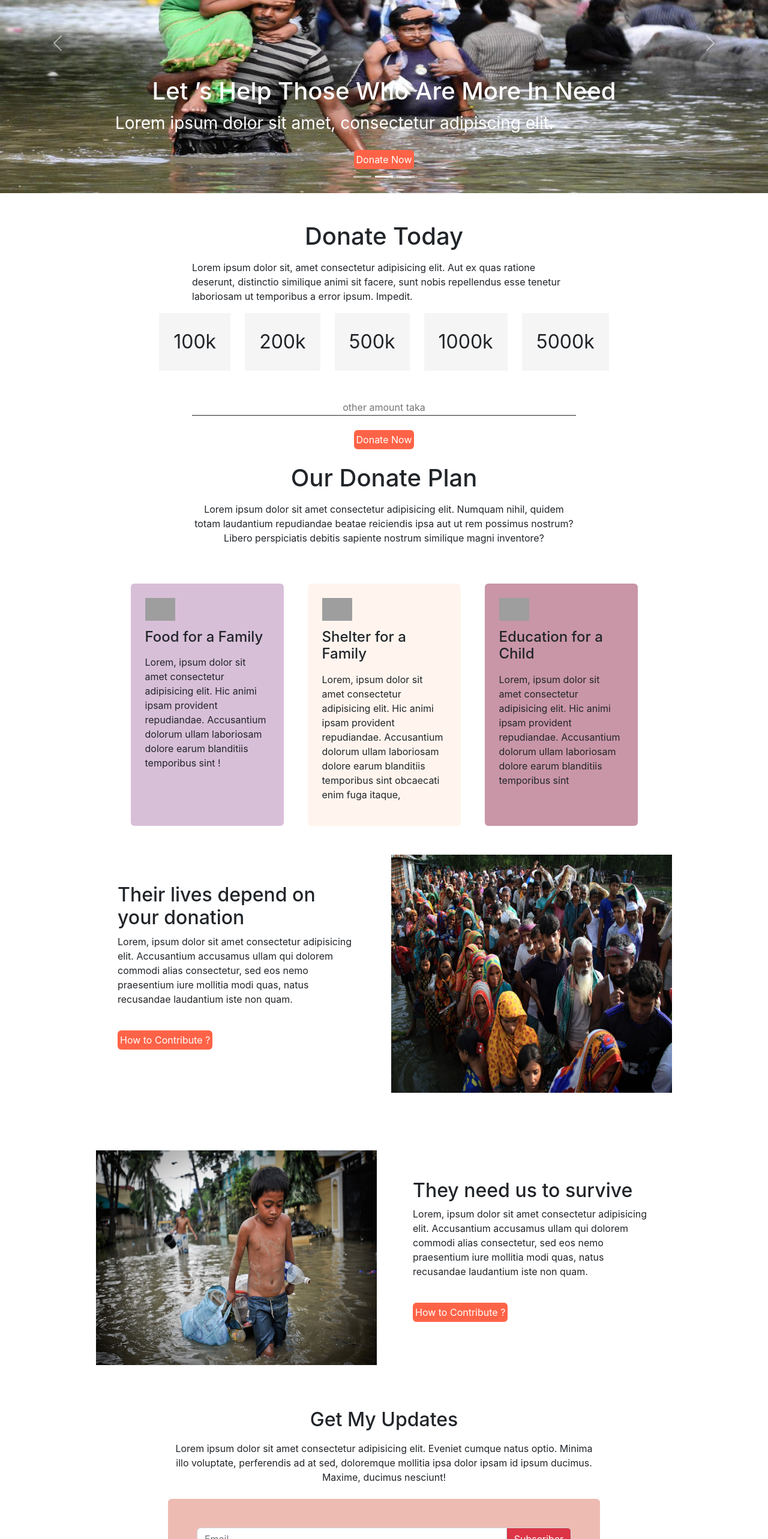
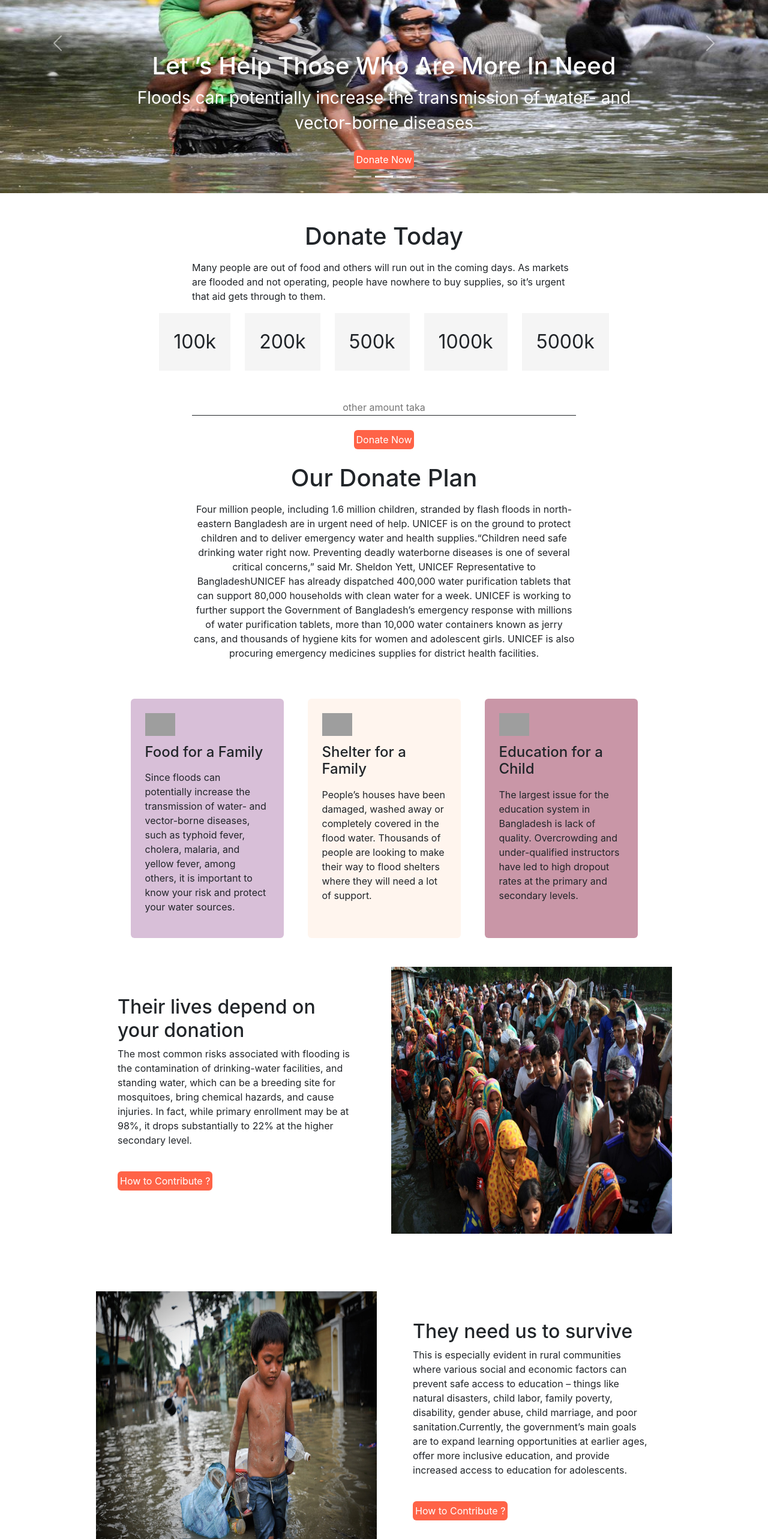
Before and after one commit to RitaM5/Donate-today, a React (Vite) app: page /home in a window 1280 px wide. Shown: the part 234-2800 px from the top of the page at 60% size. Built offline with nearby package versions, Linux system fonts and the light colour scheme; grey boxes are pictures that could not be loaded.

Commit message:
extra code edited

```diff
--- a/src/Components/Donate/Donate.jsx
+++ b/src/Components/Donate/Donate.jsx
@@ -11,7 +11,7 @@ const Donate = () => {
         <div className="">
             <div className="text-center">
                 <h1 className="pt-5 text-center">Donate Today</h1>
-                <p className="w-50 mx-auto mt-3">Lorem ipsum dolor sit, amet consectetur adipisicing elit. Aut ex quas ratione deserunt, distinctio similique animi sit facere, sunt nobis repellendus esse tenetur laboriosam ut temporibus a error ipsum. Impedit.</p>
+                <p className="w-50 mx-auto mt-3">Many people are out of food and others will run out in the coming days. As markets are flooded and not operating, people have nowhere to buy supplies, so it’s urgent that aid gets through to them.</p>
             </div>
             <div className="single-div d-flex justify-content-center gap-4 text-center">
                 <div className="block p-4 fs-2">
@@ -40,28 +40,28 @@ const Donate = () => {
             <div className="donate-plan text-center">
                 <div>
                     <h1>Our Donate Plan</h1>
-                    <p className="w-50 mx-auto mt-3 text-center">Lorem ipsum dolor sit amet consectetur adipisicing elit. Numquam nihil, quidem totam laudantium repudiandae beatae reiciendis ipsa aut ut rem possimus nostrum? Libero perspiciatis debitis sapiente nostrum similique magni inventore?</p>
+                    <p className="w-50 mx-auto mt-3 text-center">Four million people, including 1.6 million children, stranded by flash floods in north-eastern Bangladesh are in urgent need of help. UNICEF is on the ground to protect children and to deliver emergency water and health supplies.“Children need safe drinking water right now. Preventing deadly waterborne diseases is one of several critical concerns,” said Mr. Sheldon Yett, UNICEF Representative to BangladeshUNICEF has already dispatched 400,000 water purification tablets that can support 80,000 households with clean water for a week. UNICEF is working to further support the Government of Bangladesh’s emergency response with millions of water purification tablets, more than 10,000 water containers known as jerry cans, and thousands of hygiene kits for women and adolescent girls. UNICEF is also procuring emergency medicines supplies for district health facilities.</p>
                 </div>
                 <div className="row container mx-auto pt-5 gap-3 justify-content-center">
                     <div className="col-lg-3 col-md-3 col-12">
                         <div style={{ backgroundColor: 'thistle' }} className="rounded p-4 card h-100 border-0">
                             <img className="icon" src="https://img.icons8.com/wired/64/000000/porridge.png" />
                             <h4 className="headings py-2">Food for a Family</h4>
-                            <p className="para">Lorem, ipsum dolor sit amet consectetur adipisicing elit. Hic animi ipsam provident repudiandae. Accusantium dolorum ullam laboriosam dolore earum blanditiis temporibus sint !</p>
+                            <p className="para">Since floods can potentially increase the transmission of water- and vector-borne diseases, such as typhoid fever, cholera, malaria, and yellow fever, among others, it is important to know your risk and protect your water sources.</p>
                         </div>
                     </div>
                     <div className="col-lg-3 col-md-3 col-12">
                         <div style={{ backgroundColor: 'seashell' }} className="rounded p-4 card h-100 border-0">
                             <img className="icon" src="https://img.icons8.com/ios/50/000000/family--v1.png" />
                             <h4 className="headings py-2">Shelter for a Family</h4>
-                            <p className="para">Lorem, ipsum dolor sit amet consectetur adipisicing elit. Hic animi ipsam provident repudiandae. Accusantium dolorum ullam laboriosam dolore earum blanditiis temporibus sint obcaecati enim fuga itaque,</p>
+                            <p className="para">People’s houses have been damaged, washed away or completely covered in the flood water. Thousands of people are looking to make their way to flood shelters where they will need a lot of support.</p>
                         </div>
                     </div>
                     <div className="col-lg-3 col-md-3 col-12">
                         <div style={{ backgroundColor: 'rgb(201, 150, 167)' }} className="block-3 rounded p-4 card h-100 border-0">
                             <img className="icon" src="https://img.icons8.com/external-filled-line-rakhmat-setiawan/64/000000/external-education-back-to-school-filled-line-filled-line-rakhmat-setiawan-2.png" />
                             <h4 className="headings py-2">Education for a Child</h4>
-                            <p className="para">Lorem, ipsum dolor sit amet consectetur adipisicing elit. Hic animi ipsam provident repudiandae. Accusantium dolorum ullam laboriosam dolore earum blanditiis temporibus sint</p>
+                            <p className="para">The largest issue for the education system in Bangladesh is lack of quality. Overcrowding and under-qualified instructors have led to high dropout rates at the primary and secondary levels.</p>
                         </div>
                     </div>
                 </div>
@@ -71,7 +71,7 @@ const Donate = () => {
                 <div className="row">
                     <div className="col-lg-6 col-md-6 col-12 p-5">
                         <h2>Their lives depend on your donation</h2>
-                        <p>Lorem, ipsum dolor sit amet consectetur adipisicing elit. Accusantium accusamus ullam qui dolorem commodi alias consectetur, sed eos nemo praesentium iure mollitia modi quas, natus recusandae laudantium iste non quam.</p>
+                        <p> The most common risks associated with flooding is the contamination of drinking-water facilities, and standing water, which can be a breeding site for mosquitoes, bring chemical hazards, and cause injuries. In fact, while primary enrollment may be at 98%, it drops substantially to 22% at the higher secondary level.</p>
                         <Link className="text-white link-2 p-1 my-4 rounded">How to Contribute ?</Link>
                     </div>
                     <div className="col-lg-6 col-md-6 col-12">
@@ -95,7 +95,7 @@ const Donate = () => {
                     </div>
                     <div className="col-lg-6 col-md-6 col-12 p-5">
                         <h2>They need us to survive</h2>
-                        <p>Lorem, ipsum dolor sit amet consectetur adipisicing elit. Accusantium accusamus ullam qui dolorem commodi alias consectetur, sed eos nemo praesentium iure mollitia modi quas, natus recusandae laudantium iste non quam.</p>
+                        <p> This is especially evident in rural communities where various social and economic factors can prevent safe access to education – things like natural disasters, child labor, family poverty, disability, gender abuse, child marriage, and poor sanitation.Currently, the government’s main goals are to expand learning opportunities at earlier ages, offer more inclusive education, and provide increased access to education for adolescents.</p>
                         <Link className="text-white link-2 p-1 my-4 rounded">How to Contribute ?</Link>
                     </div>
                 </div>
@@ -103,8 +103,8 @@ const Donate = () => {
             {/* fifth section */}
             <div className="w-75 mx-auto py-4 text-center">
                 <div>
-                    <h2>Get My Updates</h2>
-                    <p className="w-75 mx-auto py-2 text-center">Lorem ipsum dolor sit amet consectetur adipisicing elit. Eveniet cumque natus optio. Minima illo voluptate, perferendis ad at sed, doloremque mollitia ipsa dolor ipsam id ipsum ducimus. Maxime, ducimus nesciunt!</p>
+                    <h2 className="fw-bold">Get My Updates</h2>
+                    <p className="w-75 mx-auto py-2 text-center">Never miss an update and stay informed so you can take action immediately.</p>
                 </div>
                 <div className="email p-5 rounded w-75 mx-auto">
                     <div class="input-group mb-3">
--- a/src/Components/Footer/Footer.css
+++ b/src/Components/Footer/Footer.css
@@ -1,8 +1,4 @@
-@import url('https://fonts.googleapis.com/css2?family=Poppins:ital,wght@0,400;0,500;1,400&family=Quicksand:wght@600&family=Raleway:wght@500&family=Roboto:wght@500&display=swap');
+@import url("https://fonts.googleapis.com/css2?family=Pacifico&display=swap");
 .footer-h{
-    font-family: 'Poppins', sans-serif;
-    font-family: 'Quicksand', sans-serif;
-    font-family: 'Raleway', sans-serif;
-    font-family: 'Roboto', sans-serif;
-    font-style: italic;
+    font-family: Pacifico,cursive;
 }
--- a/src/Components/Footer/Footer.jsx
+++ b/src/Components/Footer/Footer.jsx
@@ -4,7 +4,7 @@ const Footer = () => {
     return (
         <div className="bg-dark footer text-center p-4">
             <h2 className="text-center text-danger footer-h">Be Humble</h2>
-            <p className="text-white text-center">Instagram</p>
+            <p className="text-white text-center">I am gonna do it</p>
         </div>
     );
 };
--- a/src/Components/Home/Home.css
+++ b/src/Components/Home/Home.css
@@ -1,5 +1,6 @@
 .image{
     height: 500px;
+    background-blend-mode: overlay;
 }
 .link{
     background-color: tomato;
--- a/src/Components/Home/Home.jsx
+++ b/src/Components/Home/Home.jsx
@@ -17,7 +17,7 @@ const Home = () => {
                     <Carousel.Caption >
                         <div className="slide-sec">
                             <h1 className="slide-heading">Let ’s Help Those Who Are More In Need</h1>
-                            <p className="fs-3">Nulla vitae elit libero, a pharetra augue mollis interdum.</p>
+                            <p className="fs-3 text-center">Floods can potentially increase the transmission of water- and vector-borne diseases</p>
                             <Link className=" text-white link p-1 mt-2 rounded ">Donate Now</Link>
                         </div>
                     </Carousel.Caption>
@@ -31,7 +31,7 @@ const Home = () => {
 
                     <Carousel.Caption className="slide-sec">
                         <h1 className="slide-heading">Let ’s Help Those Who Are More In Need</h1>
-                        <p className="fs-3">Lorem ipsum dolor sit amet, consectetur adipiscing elit.</p>
+                        <p className="fs-3 text-center">Floods can potentially increase the transmission of water- and vector-borne diseases</p>
                         <Link className="text-white link p-1 mt-2 rounded">Donate Now</Link>
                     </Carousel.Caption>
                 </Carousel.Item>
@@ -44,8 +44,8 @@ const Home = () => {
 
                     <Carousel.Caption className="slide-sec">
                         <h1 className="slide-heading">Let ’s Help Those Who Are More In Need</h1>
-                        <p className="fs-3">
-                            Praesent commodo cursus magna, vel scelerisque nisl consectetur.
+                        <p className="fs-3 text-center">
+                        Floods can potentially increase the transmission of water- and vector-borne diseases
                         </p>
                         <Link className="text-white link p-1 mt-2 rounded">Donate Now</Link>
                     </Carousel.Caption>
```
Also changed, not shown: 1 other file (tests, documents, lock files or other folders).
